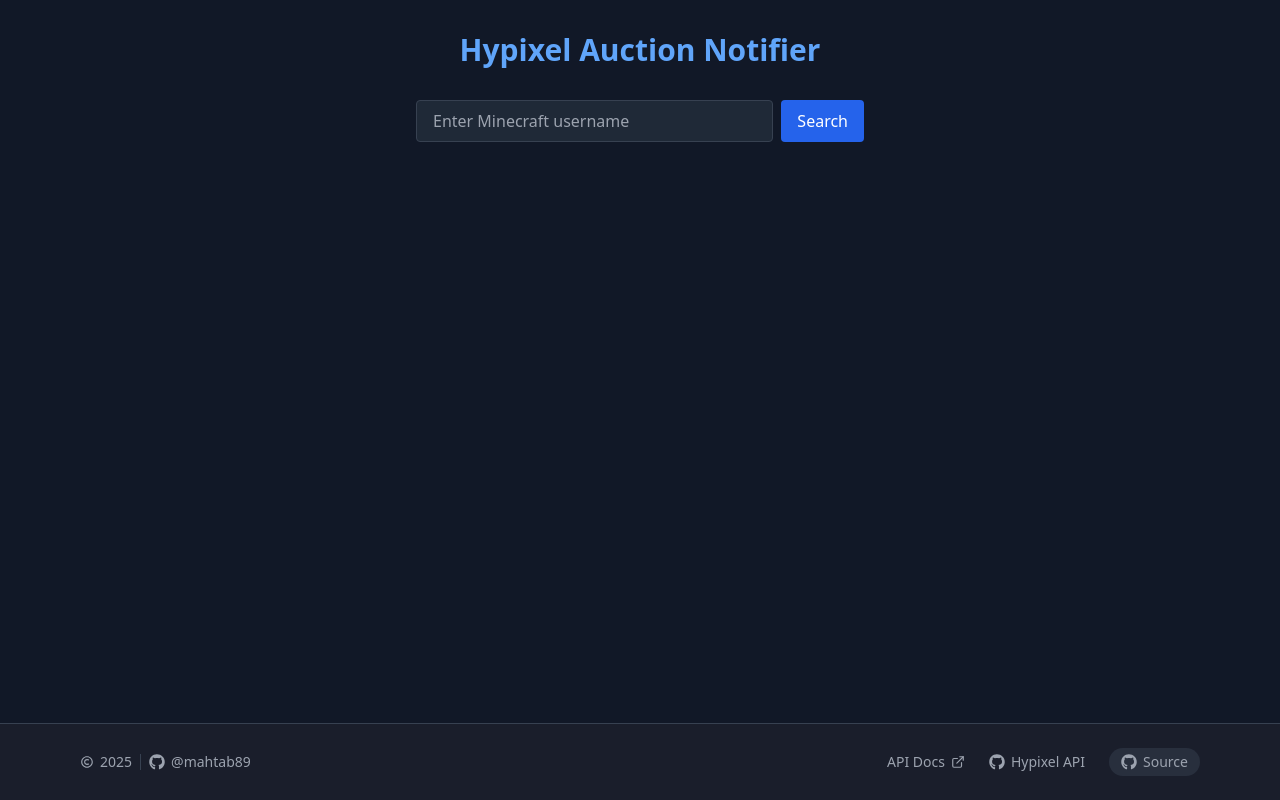
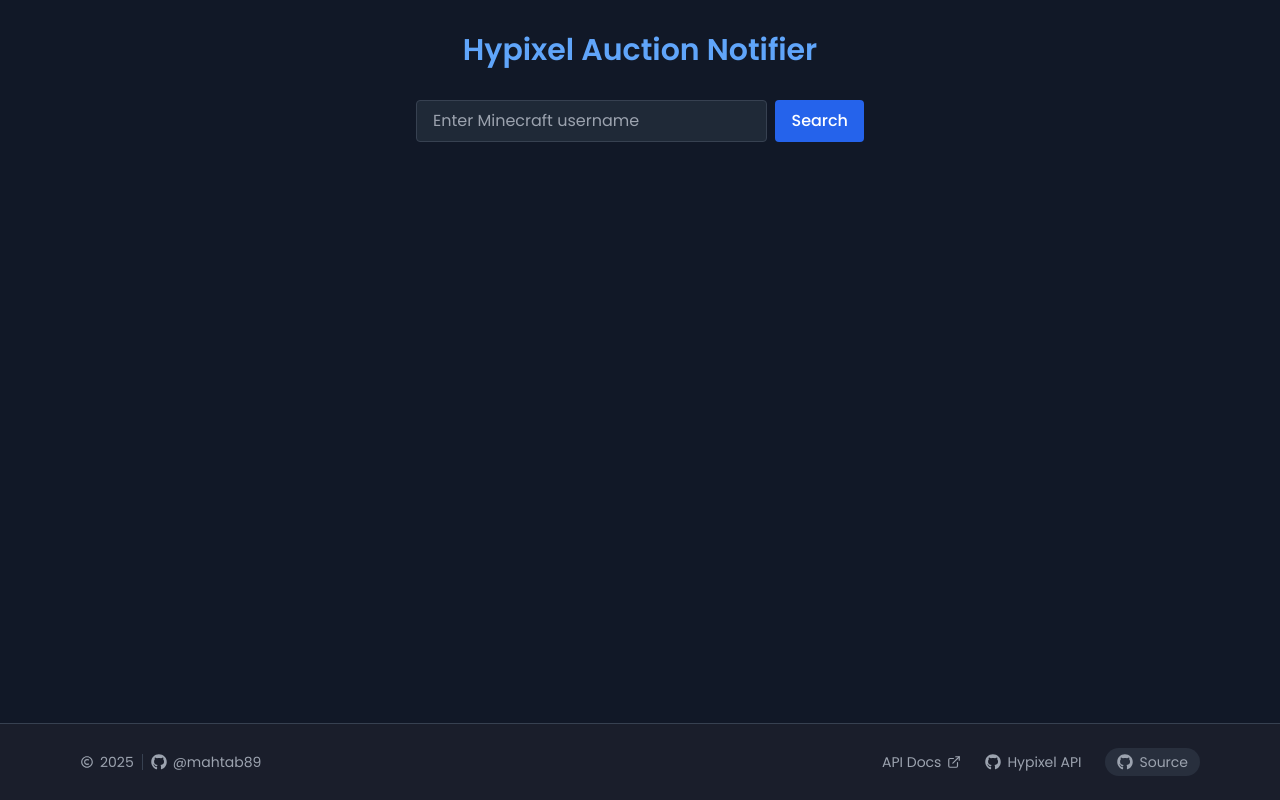
Before and after one commit to mahtab89/HYPIXEL-NOTIFIER, a React (Vite) app in the folder client/: page / in a window 1280 px wide. Built offline with nearby package versions, Linux system fonts and the light colour scheme.

Commit message:
Update font-family in index.css to prioritize 'Poppins' while maintaining system font fallbacks for improved aesthetics and consistency across the application.

```diff
--- a/client/src/index.css
+++ b/client/src/index.css
@@ -4,7 +4,7 @@
 
 @layer base {
   html {
-    font-family: system-ui, -apple-system, BlinkMacSystemFont, 'Segoe UI', Roboto, Oxygen, Ubuntu, Cantarell, sans-serif;
+    font-family: 'Poppins', system-ui, sans-serif;
   }
 }
 
@@ -30,5 +30,5 @@
 }
 
 body {
-  font-family: system-ui, -apple-system, BlinkMacSystemFont, 'Segoe UI', Roboto, Oxygen, Ubuntu, Cantarell, sans-serif;
+  font-family: 'Poppins', -apple-system, BlinkMacSystemFont, 'Segoe UI', Roboto, Oxygen, Ubuntu, Cantarell, sans-serif;
 }
```
